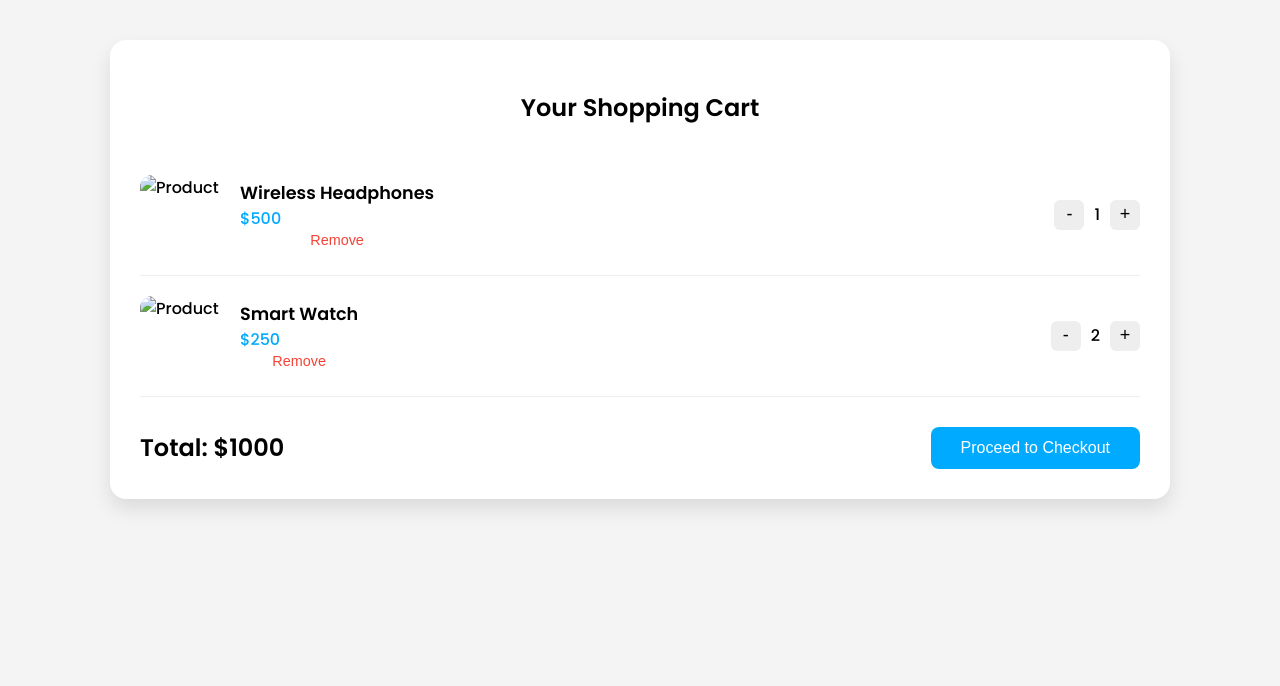
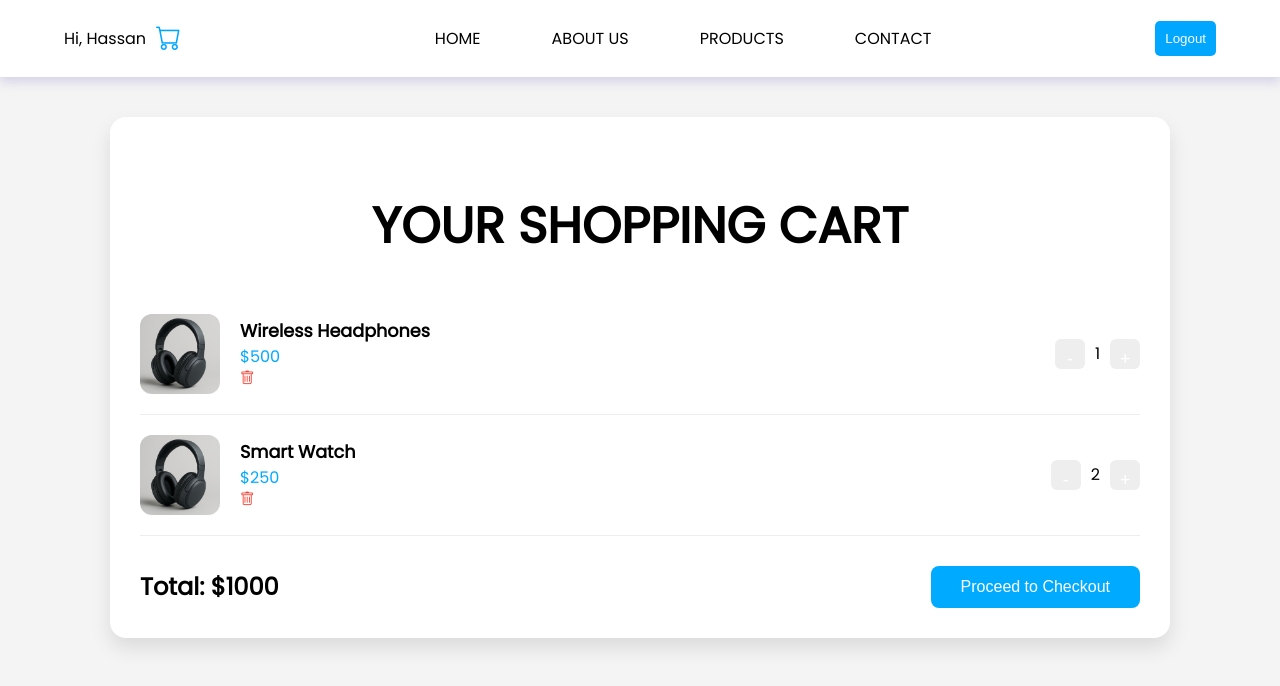
Before and after one commit to HassanMadkour/Final-Project-JS, a plain HTML site: page Features/cart/cart.html in a window 1280 px wide. Drawn offline with Linux system fonts and the light colour scheme.

Commit message:
add cart page

```diff
--- a/Features/cart/cart.html
+++ b/Features/cart/cart.html
@@ -4,143 +4,44 @@
     <meta charset="UTF-8" />
     <meta name="viewport" content="width=device-width, initial-scale=1.0" />
     <title>Shopping Cart</title>
-    <link
-      href="https://fonts.googleapis.com/css2?family=Poppins:wght@300;500;600&display=swap"
-      rel="stylesheet"
-    />
-    <style>
-      body {
-        font-family: "Poppins", sans-serif;
-        margin: 0;
-        padding: 0;
-        background: #f4f4f4;
-      }
-
-      .container {
-        max-width: 1000px;
-        margin: 40px auto;
-        background: #fff;
-        border-radius: 16px;
-        padding: 30px;
-        box-shadow: 0 10px 20px rgba(0, 0, 0, 0.1);
-      }
-
-      h2 {
-        text-align: center;
-        margin-bottom: 30px;
-      }
-
-      .cart-item {
-        display: flex;
-        align-items: center;
-        justify-content: space-between;
-        border-bottom: 1px solid #eee;
-        padding: 20px 0;
-      }
-
-      .item-info {
-        display: flex;
-        align-items: center;
-        gap: 20px;
-        flex: 2;
-      }
-
-      .item-info img {
-        width: 80px;
-        height: 80px;
-        object-fit: cover;
-        border-radius: 12px;
-      }
-
-      .item-details {
-        display: flex;
-        flex-direction: column;
-      }
-
-      .item-name {
-        font-weight: 600;
-        font-size: 1.1em;
-      }
-
-      .item-price {
-        color: #00aaff;
-      }
-
-      .quantity {
-        display: flex;
-        align-items: center;
-        gap: 10px;
-      }
-
-      .quantity button {
-        width: 30px;
-        height: 30px;
-        font-size: 18px;
-        background: #eee;
-        border: none;
-        border-radius: 6px;
-        cursor: pointer;
-      }
-
-      .remove-btn {
-        background: none;
-        color: #f44336;
-        border: none;
-        cursor: pointer;
-        font-size: 0.9em;
-      }
-
-      .summary {
-        margin-top: 30px;
-        display: flex;
-        justify-content: space-between;
-        align-items: center;
-      }
-
-      .total {
-        font-size: 1.5em;
-        font-weight: bold;
-      }
-
-      .checkout-btn {
-        padding: 12px 30px;
-        background: #00aaff;
-        color: white;
-        border: none;
-        border-radius: 8px;
-        font-size: 1em;
-        cursor: pointer;
-      }
-
-      .checkout-btn:hover {
-        background: #008ecc;
-      }
-
-      @media (max-width: 768px) {
-        .cart-item {
-          flex-direction: column;
-          align-items: flex-start;
-        }
-
-        .summary {
-          flex-direction: column;
-          gap: 20px;
-          align-items: flex-start;
-        }
-      }
-    </style>
+    <link rel="stylesheet" href="../../css/global.css" />
+    <link rel="stylesheet" href="../../css/bootstrap-icons.min.css" />
+    <link rel="stylesheet" href="css/style.css" />
   </head>
   <body>
+    <body>
+      <header>
+        <div class="header-holder">
+          <div class="logo">
+            <span>Hi, Hassan</span>
+            <div class="cart-icon">
+              <i class="bi bi-cart"></i>
+
+            </div>
+          </div>
+          <nav class="nav-holder">
+            <ul>
+              <li>Home</li>
+              <li>About us</li>
+              <li>Products</li>
+              <li>contact</li>
+            </ul>
+          </nav>
+          <div class="logout-holder">
+            <button class="logout-btn">Logout</button>
+          </div>
+        </div>
+      </header>
     <div class="container">
       <h2>Your Shopping Cart</h2>
 
       <div class="cart-item">
         <div class="item-info">
-          <img src="headphones.jpg" alt="Product" />
+          <img src="../../assets/images/pro1.png" alt="Product" />
           <div class="item-details">
             <span class="item-name">Wireless Headphones</span>
             <span class="item-price">$500</span>
-            <button class="remove-btn">Remove</button>
+            <i class="bi bi-trash remove-btn"> </i>
           </div>
         </div>
         <div class="quantity">
@@ -152,11 +53,11 @@
 
       <div class="cart-item">
         <div class="item-info">
-          <img src="smartwatch.jpg" alt="Product" />
+          <img src="../../assets/images/pro1.png" alt="Product" />
           <div class="item-details">
             <span class="item-name">Smart Watch</span>
             <span class="item-price">$250</span>
-            <button class="remove-btn">Remove</button>
+            <i class="bi bi-trash remove-btn"> </i>
           </div>
         </div>
         <div class="quantity">
--- /dev/null
+++ b/Features/cart/css/style.css
@@ -0,0 +1,121 @@
+body {
+    font-family: "Poppins", sans-serif;
+    margin: 0;
+    padding: 0;
+    background: #f4f4f4;
+}
+
+.container {
+    max-width: 1000px;
+    margin: 40px auto;
+    background: #fff;
+    border-radius: 16px;
+    padding: 30px;
+    box-shadow: 0 10px 20px rgba(0, 0, 0, 0.1);
+}
+
+h2 {
+    text-align: center;
+    margin-bottom: 30px;
+}
+
+.cart-item {
+    display: flex;
+    align-items: center;
+    justify-content: space-between;
+    border-bottom: 1px solid #eee;
+    padding: 20px 0;
+}
+
+.item-info {
+    display: flex;
+    align-items: center;
+    gap: 20px;
+    flex: 2;
+}
+
+.item-info img {
+    width: 80px;
+    height: 80px;
+    object-fit: cover;
+    border-radius: 12px;
+}
+
+.item-details {
+    display: flex;
+    flex-direction: column;
+
+
+}
+
+.item-name {
+    font-weight: 600;
+    font-size: 1.1em;
+}
+
+.item-price {
+    color: #00aaff;
+}
+
+.quantity {
+    display: flex;
+    align-items: center;
+    gap: 10px;
+}
+
+.quantity button {
+    width: 30px;
+    height: 30px;
+    font-size: 18px;
+    background: #eee;
+    border: none;
+    border-radius: 6px;
+    cursor: pointer;
+}
+
+.remove-btn {
+    background: none;
+    color: #f44336;
+    border: none;
+    cursor: pointer;
+    font-size: 0.9em;
+}
+
+.summary {
+    margin-top: 30px;
+    display: flex;
+    justify-content: space-between;
+    align-items: center;
+}
+
+.total {
+    font-size: 1.5em;
+    font-weight: bold;
+}
+
+.checkout-btn {
+    padding: 12px 30px;
+    background: #00aaff;
+    color: white;
+    border: none;
+    border-radius: 8px;
+    font-size: 1em;
+    cursor: pointer;
+}
+
+.checkout-btn:hover {
+    background: #008ecc;
+}
+
+@media (max-width: 768px) {
+    .cart-item {
+        flex-direction: column;
+        align-items: flex-start;
+    }
+
+    .summary {
+        flex-direction: column;
+        gap: 20px;
+        align-items: flex-start;
+    }
+}
```
Also changed, not shown: homepage.html (deleted).
